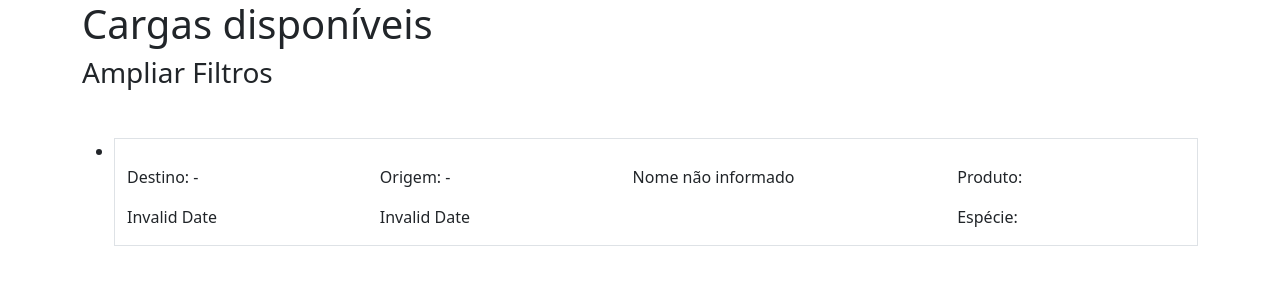
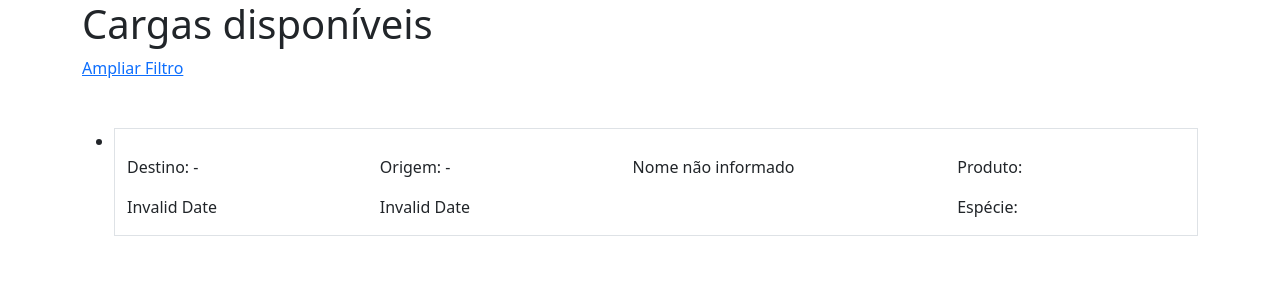
Before and after one commit to mhpillonetto/movimentto-frontend, a React (Create React App) app: page /cargas in a window 1280 px wide. Shown: the top 300 px of the page. Built offline with nearby package versions, Linux system fonts and the light colour scheme; no server answers; sample sign-in values are in the browser's storage.

Commit message:
add: hidden button

```diff
--- a/src/components/Hidden.tsx
+++ b/src/components/Hidden.tsx
@@ -13,9 +13,12 @@ const Hidden = (props: HiddenProps) => {
     const [hidden, setHidden] = useState(defaultHide)
 
     return (
-        <div onClick={() => setHidden(!hidden)}>
+        <div >
+            <a onClick={() => setHidden(!hidden)}>
+                { hidden ? <a className="float-left">{`Ampliar ${label}`}</a> : <a className="float-left">{`Esconder ${label}`}</a>}
+            </a>
             {
-                !hidden ? children : <h3>{`Ampliar ${label}`}</h3>
+                !hidden ? children : null
             }
         </div>
     )
--- a/src/pages/Shipment/shipmentsList.tsx
+++ b/src/pages/Shipment/shipmentsList.tsx
@@ -64,8 +64,7 @@ const Shipments = () => {
   return (
     <div className='container'>
       <h1>Cargas disponíveis</h1>
-      <Hidden label={"Filtros"} defaultHide={true}>
-        <h3>Filtros</h3>
+      <Hidden label={"Filtro"} defaultHide={true}>
         <ShipmentsFilter filter={filter} setFilter={setFilter} />
       </Hidden>
 
```
